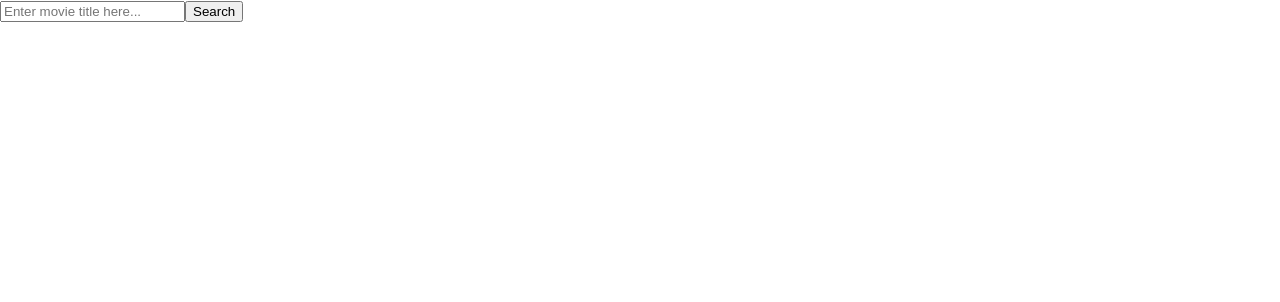
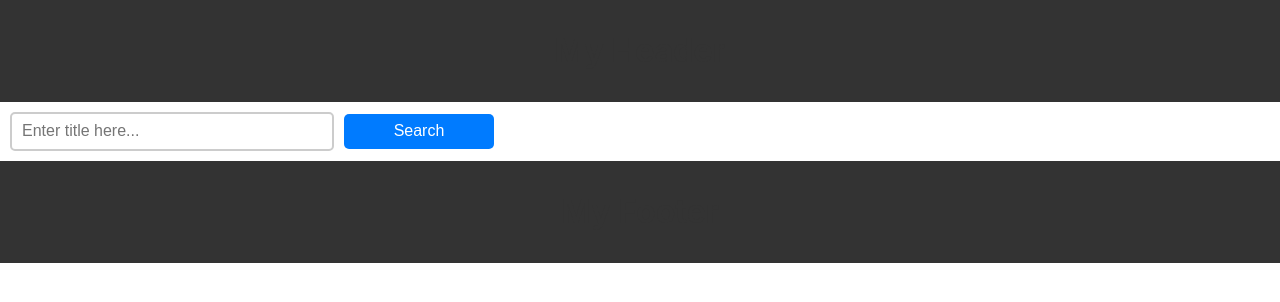
Before and after one commit to MikeSamaritakis/conveos-project, a React (Create React App) app: page / in a window 1280 px wide. Shown: the top 302 px of the page. Built offline with nearby package versions, Linux system fonts and the light colour scheme.

Commit message:
added some styling and intergrated the header and footer too

```diff
--- a/src/App.js
+++ b/src/App.js
@@ -3,14 +3,18 @@ import React from 'react';
 import { Routes, Route } from 'react-router-dom';
 import SearchPage from './components/SearchPage';
 import DetailsPage from './components/DetailsPage';
+import Header from './components/Header';
+import Footer from './components/Footer';
 
 function App() {
   return (
       <div className="App">
+        <Header />
         <Routes>
           <Route path="/" element={<SearchPage />} />
           <Route path="/search-results" element={<DetailsPage />} />
         </Routes>
+        <Footer />
       </div>
   );
 }
--- /dev/null
+++ b/src/components/DetailsPage.css
@@ -0,0 +1,44 @@
+/* Style for the main container */
+.details-container {
+    max-width: 800px;
+    margin: 20px auto;
+    padding: 20px;
+    background-color: #f8f9fa;
+    border-radius: 8px;
+    box-shadow: 0 2px 8px rgba(0,0,0,0.1);
+}
+
+/* Style for the title */
+h1 {
+    color: #333;
+    text-align: center;
+}
+
+/* Paragraph styling */
+p {
+    text-align: center;
+    font-size: 18px;
+    color: #555;
+    line-height: 1.6;
+}
+
+/* Style for strong elements to emphasize text */
+strong {
+    color: #000;
+}
+
+/* Image styling */
+img {
+    display: block;
+    max-width: 100%; /* Ensures the image is responsive */
+    height: auto;
+    margin: 20px auto;
+    box-shadow: 0 2px 4px rgba(0,0,0,0.1);
+}
+
+/* Responsive text alignment */
+@media (max-width: 768px) {
+    h1, p {
+        text-align: center;
+    }
+}
--- a/src/components/DetailsPage.js
+++ b/src/components/DetailsPage.js
@@ -1,5 +1,6 @@
 import React from 'react';
 import { useLocation } from 'react-router-dom';
+import './DetailsPage.css'
 
 function DetailsPage() {
   const location = useLocation();
--- /dev/null
+++ b/src/components/Footer.css
@@ -0,0 +1,10 @@
+  /* Footer.css */
+  footer {
+    background-color: #333;
+    color: white;
+    text-align: center;
+    padding: 10px 20px;
+    position: absolute;
+    bottom: 0;
+    width: 100%;
+  }
--- a/src/components/Footer.js
+++ b/src/components/Footer.js
@@ -1,4 +1,5 @@
 import React from 'react';
+import './Footer.css'
 
 function Footer() {
   return (
--- /dev/null
+++ b/src/components/Header.css
@@ -0,0 +1,7 @@
+/* Header.css */
+header {
+    background-color: #333;
+    color: white;
+    padding: 10px 20px;
+    text-align: center;
+  }
--- a/src/components/Header.js
+++ b/src/components/Header.js
@@ -1,9 +1,10 @@
 import React from 'react';
+import './Header.css'
 
 function Header() {
   return (
     <header>
-      <h1>My Website</h1>
+      <h1>My Header</h1>
     </header>
   );
 }
--- /dev/null
+++ b/src/components/SearchPage.css
@@ -0,0 +1,54 @@
+/* Style for the entire page or form container */
+.form-container {
+    display: flex;
+    flex-direction: column;
+    align-items: center;
+    margin-top: 20px;
+}
+
+/* Style for the input field */
+input {
+    width: 300px;
+    height: 35px;
+    margin: 10px;
+    padding: 0 10px;
+    font-size: 16px;
+    border: 2px solid #ccc;
+    border-radius: 5px;
+}
+
+/* Style for the search button */
+button {
+    width: 150px;
+    height: 35px;
+    background-color: #007BFF;
+    color: white;
+    border: none;
+    border-radius: 5px;
+    cursor: pointer;
+    font-size: 16px;
+    transition: background-color 0.3s;
+}
+
+button:hover {
+    background-color: #0056b3;
+}
+
+/* Style for the cards container */
+.cards-container {
+    display: flex;
+    flex-wrap: wrap;
+    justify-content: center;
+    gap: 20px;
+    margin-top: 20px;
+}
+
+/* Individual card styling (assuming it's styled in Card component) */
+.card {
+    cursor: pointer;
+    transition: transform 0.2s;
+}
+
+.card:hover {
+    transform: scale(1.05);
+}
--- a/src/components/SearchPage.js
+++ b/src/components/SearchPage.js
@@ -1,6 +1,7 @@
 import React, { useState } from 'react';
 import { useNavigate } from 'react-router-dom';
 import Card from './Card'; // Assuming each item is rendered as a Card
+import './SearchPage.css';
 
 function SearchPage() {
   const [input, setInput] = useState('');
@@ -10,7 +11,7 @@ function SearchPage() {
   const handleSearch = async (event) => {
     event.preventDefault();
     if (!input) {
-      alert("Please enter a valid movie title.");
+      alert("Please enter a valid title.");
       return;
     }
 
@@ -36,6 +37,9 @@ function SearchPage() {
 
   const handleNavigate = (movie) => {
     navigate('/search-results', { state: { movie } });
+
+    // Open the new path in a new tab
+    //window.open(window.location.origin + `/search-results/${movie.Title}`, '_blank');
   };
 
   return (
@@ -45,7 +49,7 @@ function SearchPage() {
           type="text"
           value={input}
           onChange={(e) => setInput(e.target.value)}
-          placeholder="Enter movie title here..."
+          placeholder="Enter title here..."
         />
         <button type="submit">Search</button>
       </div>
```
